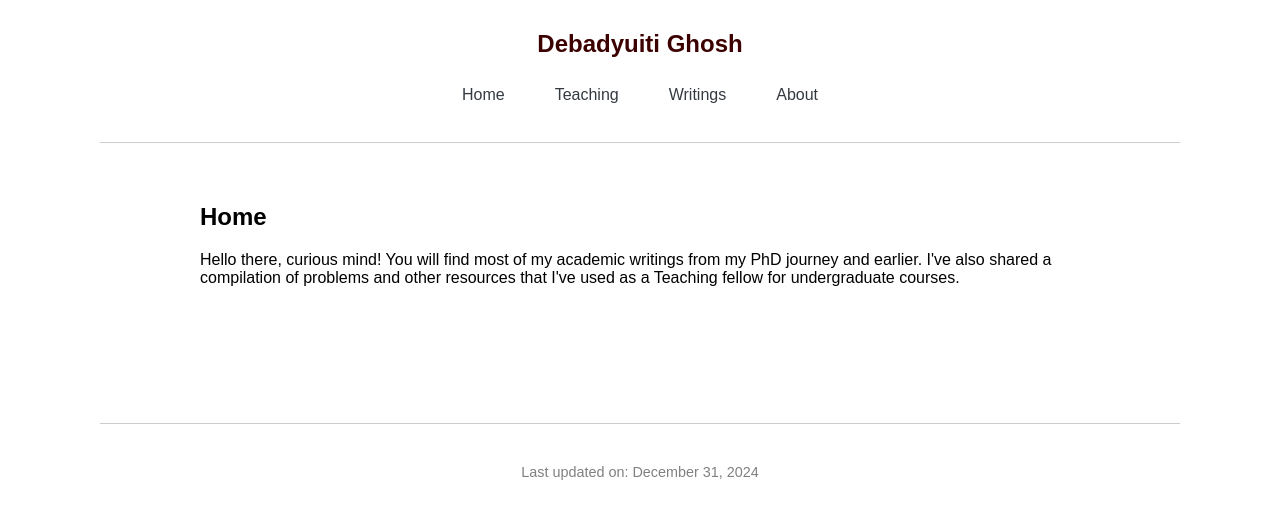
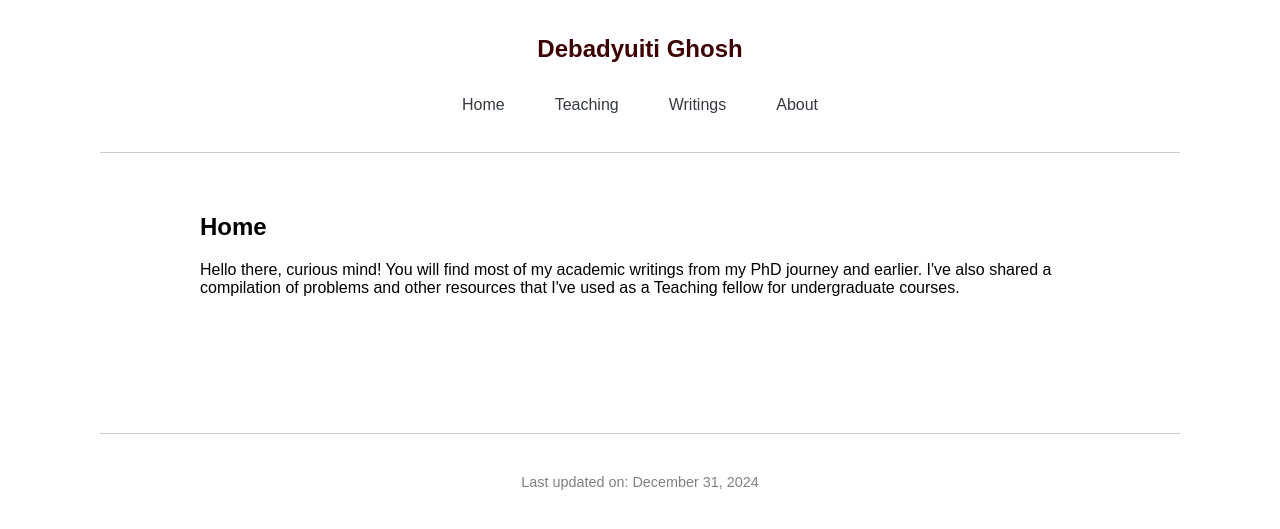
Before and after one commit to debadyuitighosh/debadyuitighosh.github.io, a Jekyll site: the page built from index.html, in a window 1280 px wide. Shown: the top 529 px of the page. Built offline with Jekyll 4.4.1, drawn with Linux system fonts in a browser that asks for light colours.

Commit message:
Update style.css

```diff
--- a/assets/style.css
+++ b/assets/style.css
@@ -1,3 +1,4 @@
+h1 { padding: 5px 0; font-size:24px}
 hr { border: none; height: 1px; width:100%; background: #ccc; margin: 20px 0; }
 
 /* For the TEACHING page */
```
